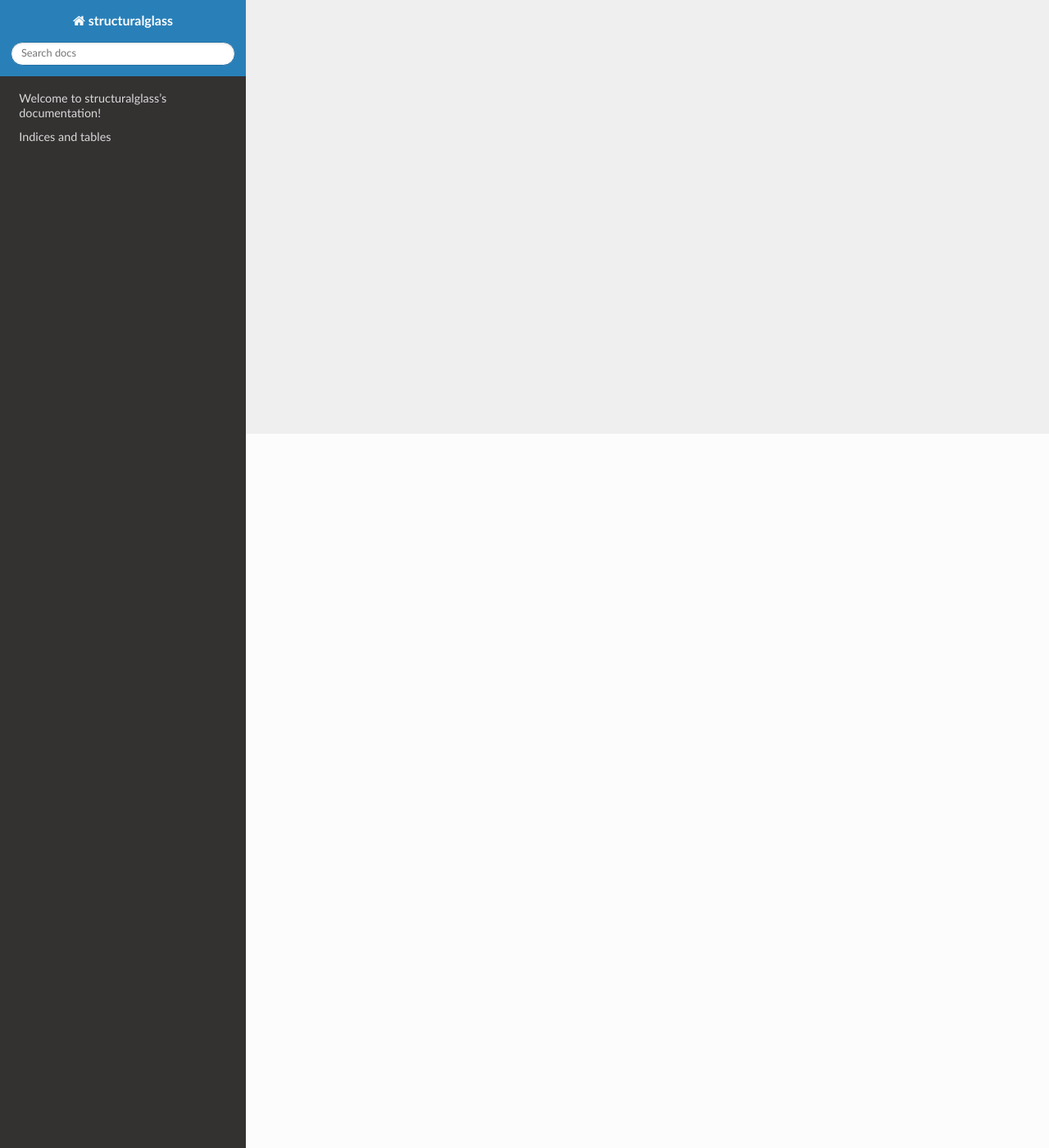
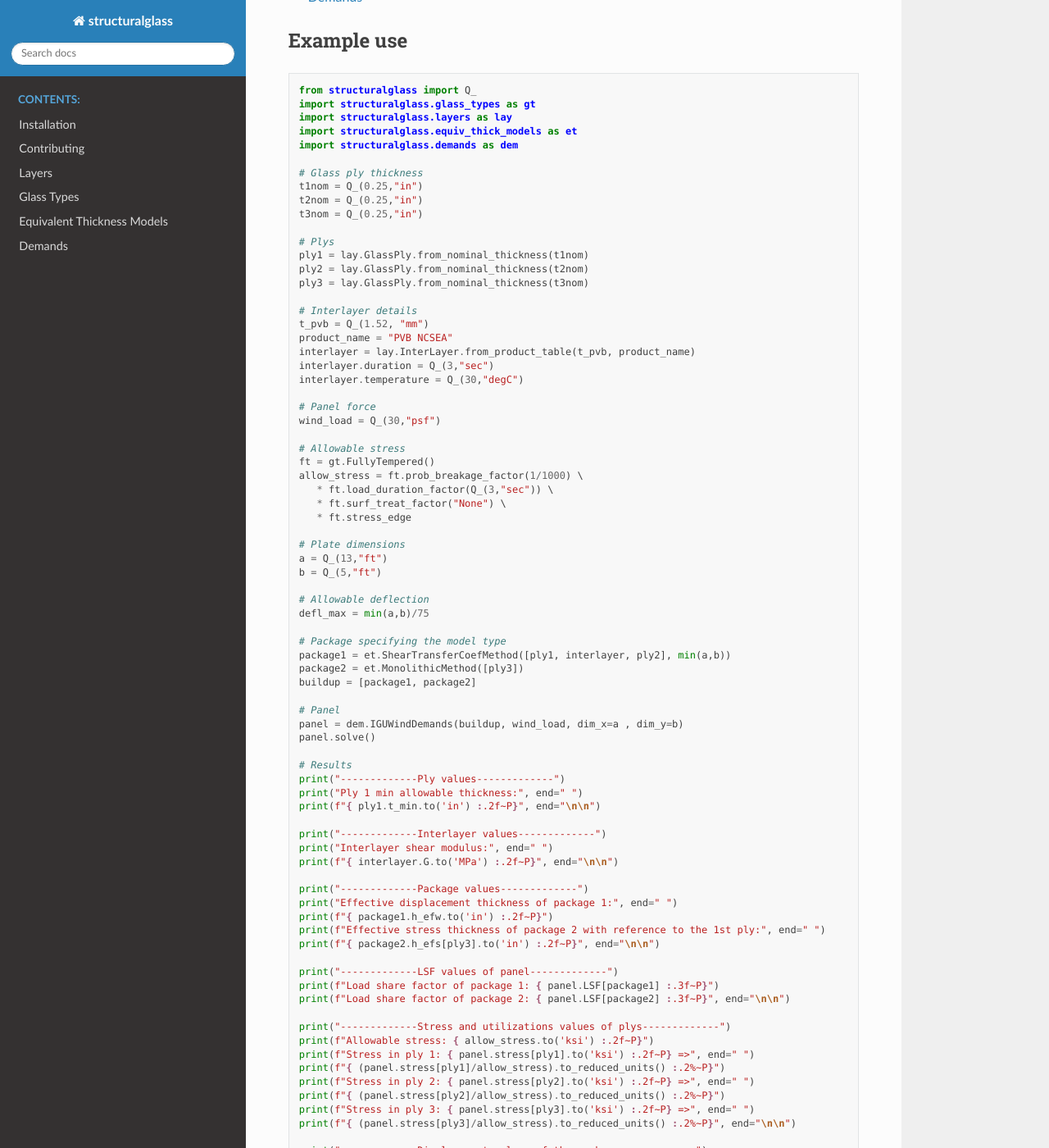
Before and after one commit to normanrichardson/structuralglass, a Sphinx documentation site: the page built from docs/index.rst, in a window 1280 px wide and 1400 px high, scrolled down 871 px. Shown: the whole window at 82% size. Built offline with Sphinx 7.4.7 and the Read the Docs theme 2.0.0, drawn with Linux system fonts in a browser that asks for light colours; some of the changed text lies outside the part shown.

Commit message:
Initial Sphinx Documentation

```diff
--- a/docs/index.rst
+++ b/docs/index.rst
@@ -1,20 +1,146 @@
-.. structuralglass documentation master file, created by
-   sphinx-quickstart on Thu Sep 23 11:43:02 2021.
-   You can adapt this file completely to your liking, but it should at least
-   contain the root `toctree` directive.
+structuralglass
+===============
 
-Welcome to structuralglass's documentation!
-===========================================
+structuralglass is a python package for facade/enclosure designers and engineers that are exploring the topic of structural glass. The aim is not to create a single tool that solves a problem, but to provide a collection of tools that a designer will find useful to answer a variety of design topics.
+
+This project is aimed at the practitioners and is an attempt to extend the open-source structural engineering ecosystem of practitioners.
+It can be used to:
+
+ * ask questions about common laminate properties and compare performance.
+ * build a personal library of manufacturers' data.
+ * perform stress analysis of typical glass types for a variety of environmental conditions.
+ * refine and tweak the stress analysis for a particular manufactured glass.
+ * perform rudimentary E1300 calculations of 4 side supported IGUs/or laminates.
+ * used alongside other industry analysis tools such as Mepla and strand7, to perform capacity calculations.
+ * and so on.
+
+At present, it focuses on methods presented in the Engineering Structural Glass Design Guide by NCSEA (National Council of Structural Engineers Associations) and ASTM E1300.
+
+This package is by no means complete and could be extended in a variety of ways. Contributions and issues are most welcome and can be made on `GitHub <https://github.com/normanrichardson/StructGlassCalcs>`_.
 
 .. toctree::
-   :maxdepth: 2
+   :maxdepth: 1
    :caption: Contents:
 
+   rst/installation.rst
+   rst/contributing.rst
+   rst/layers.rst
+   rst/glass_types.rst
+   rst/equiv_thick_models.rst
+   rst/demands.rst
 
+Example use
+-----------
 
-Indices and tables
-==================
+.. code-block:: python
 
-* :ref:`genindex`
-* :ref:`modindex`
-* :ref:`search`
+   from structuralglass import Q_
+   import structuralglass.glass_types as gt
+   import structuralglass.layers as lay
+   import structuralglass.equiv_thick_models as et
+   import structuralglass.demands as dem
+
+   # Glass ply thickness
+   t1nom = Q_(0.25,"in")
+   t2nom = Q_(0.25,"in")
+   t3nom = Q_(0.25,"in")
+
+   # Plys
+   ply1 = lay.GlassPly.from_nominal_thickness(t1nom)
+   ply2 = lay.GlassPly.from_nominal_thickness(t2nom)
+   ply3 = lay.GlassPly.from_nominal_thickness(t3nom)
+
+   # Interlayer details
+   t_pvb = Q_(1.52, "mm")
+   product_name = "PVB NCSEA"
+   interlayer = lay.InterLayer.from_product_table(t_pvb, product_name)
+   interlayer.duration = Q_(3,"sec")
+   interlayer.temperature = Q_(30,"degC")
+
+   # Panel force
+   wind_load = Q_(30,"psf")
+
+   # Allowable stress
+   ft = gt.FullyTempered()
+   allow_stress = ft.prob_breakage_factor(1/1000) \
+      * ft.load_duration_factor(Q_(3,"sec")) \
+      * ft.surf_treat_factor("None") \
+      * ft.stress_edge
+
+   # Plate dimensions
+   a = Q_(13,"ft")
+   b = Q_(5,"ft")
+
+   # Allowable deflection
+   defl_max = min(a,b)/75
+
+   # Package specifying the model type
+   package1 = et.ShearTransferCoefMethod([ply1, interlayer, ply2], min(a,b))
+   package2 = et.MonolithicMethod([ply3])
+   buildup = [package1, package2]
+
+   # Panel
+   panel = dem.IGUWindDemands(buildup, wind_load, dim_x=a , dim_y=b)
+   panel.solve()
+
+   # Results
+   print("-------------Ply values-------------")
+   print("Ply 1 min allowable thickness:", end=" ")
+   print(f"{ ply1.t_min.to('in') :.2f~P}", end="\n\n")
+
+   print("-------------Interlayer values-------------")
+   print("Interlayer shear modulus:", end=" ")
+   print(f"{ interlayer.G.to('MPa') :.2f~P}", end="\n\n")
+
+   print("-------------Package values-------------")
+   print("Effective displacement thickness of package 1:", end=" ")
+   print(f"{ package1.h_efw.to('in') :.2f~P}")
+   print(f"Effective stress thickness of package 2 with reference to the 1st ply:", end=" ")
+   print(f"{ package2.h_efs[ply3].to('in') :.2f~P}", end="\n\n")
+
+   print("-------------LSF values of panel-------------")
+   print(f"Load share factor of package 1: { panel.LSF[package1] :.3f~P}")
+   print(f"Load share factor of package 2: { panel.LSF[package2] :.3f~P}", end="\n\n")
+
+   print("-------------Stress and utilizations values of plys-------------")
+   print(f"Allowable stress: { allow_stress.to('ksi') :.2f~P}")
+   print(f"Stress in ply 1: { panel.stress[ply1].to('ksi') :.2f~P} =>", end=" ")
+   print(f"{ (panel.stress[ply1]/allow_stress).to_reduced_units() :.2%~P}")
+   print(f"Stress in ply 2: { panel.stress[ply2].to('ksi') :.2f~P} =>", end=" ")
+   print(f"{ (panel.stress[ply2]/allow_stress).to_reduced_units() :.2%~P}")
+   print(f"Stress in ply 3: { panel.stress[ply3].to('ksi') :.2f~P} =>", end=" ")
+   print(f"{ (panel.stress[ply3]/allow_stress).to_reduced_units() :.2%~P}", end="\n\n")
+
+   print("-------------Displacement values of the package-------------")
+   print(f"Allowable deflection: { defl_max.to('in') :.2f~P}")
+   print(f"Deflection of package 1: { panel.deflection[package1].to('in') :.2f~P} =>", end=" ")
+   print(f"{ abs(panel.deflection[package1]/defl_max).to_reduced_units() :.2%~P}")
+   print(f"Deflection of package 2: { panel.deflection[package2].to('in') :.2f~P} =>", end=" ")
+   print(f"{ abs(panel.deflection[package1]/defl_max).to_reduced_units() :.2%~P}")
+
+.. code-block:: text
+
+   -------------Ply values-------------
+   Ply 1 min allowable thickness: 0.22 in
+
+   -------------Interlayer values-------------
+   Interlayer shear modulus: 0.97 MPa
+
+   -------------Package values-------------
+   Effective displacement thickness of package 1: 0.40 in
+   Effective stress thickness of package 2 with reference to the 1st ply: 0.22 in
+
+   -------------LSF values of panel-------------
+   Load share factor of package 1: 0.862
+   Load share factor of package 2: 0.138
+
+   -------------Stress and utilizations values of plys-------------
+   Allowable stress: 9.64 ksi
+   Stress in ply 1: 2.26 ksi => 23.43%
+   Stress in ply 2: 2.26 ksi => 23.43%
+   Stress in ply 3: 1.45 ksi => 15.06%
+
+   -------------Displacement values of the package-------------
+   Allowable deflection: 0.80 in
+   Deflection of package 1: -0.43 in => 53.14%
+   Deflection of package 2: -0.43 in => 53.14%
```
Also changed, not shown: docs/rst/contributing.rst (added, +31 -0 lines), docs/rst/demands.rst (added, +12 -0 lines), docs/rst/equiv_thick_models.rst (added, +36 -0 lines), docs/rst/glass_types.rst (added, +23 -0 lines), docs/rst/installation.rst (added, +40 -0 lines), docs/rst/layers.rst (added, +25 -0 lines), 6 other files.
